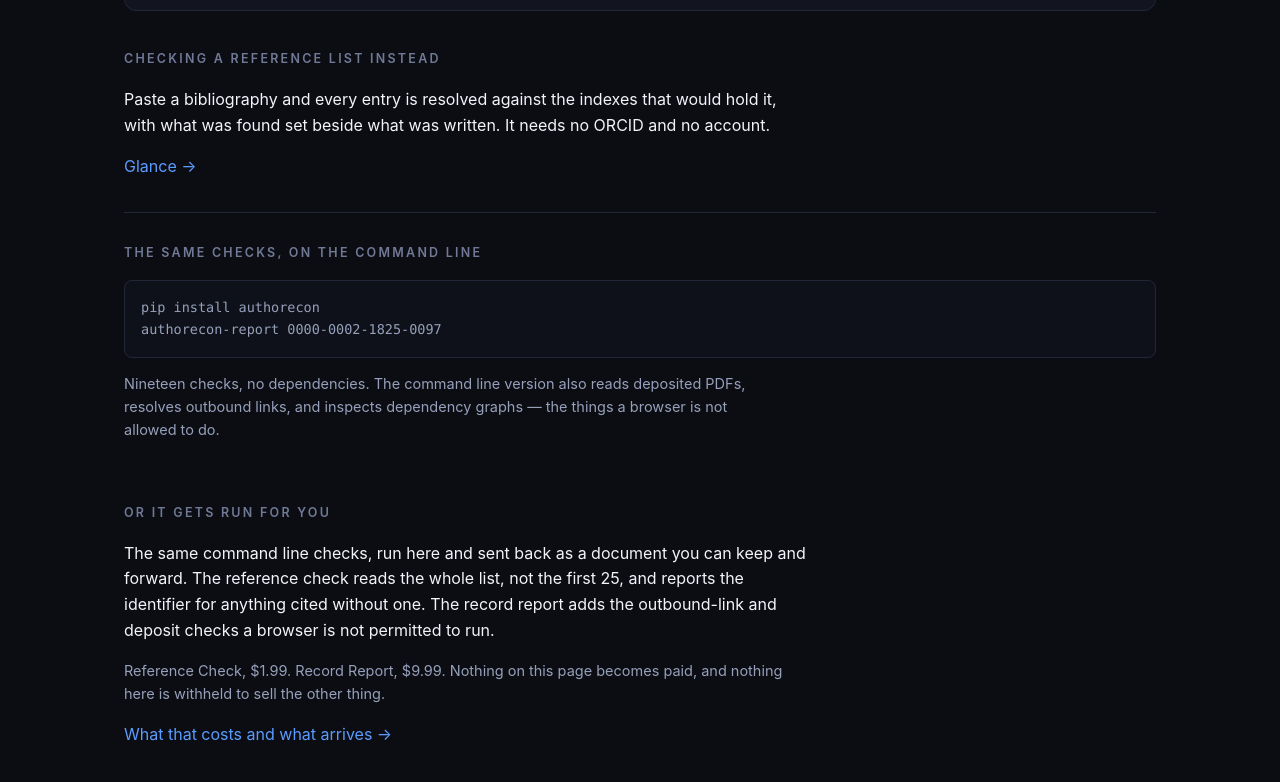
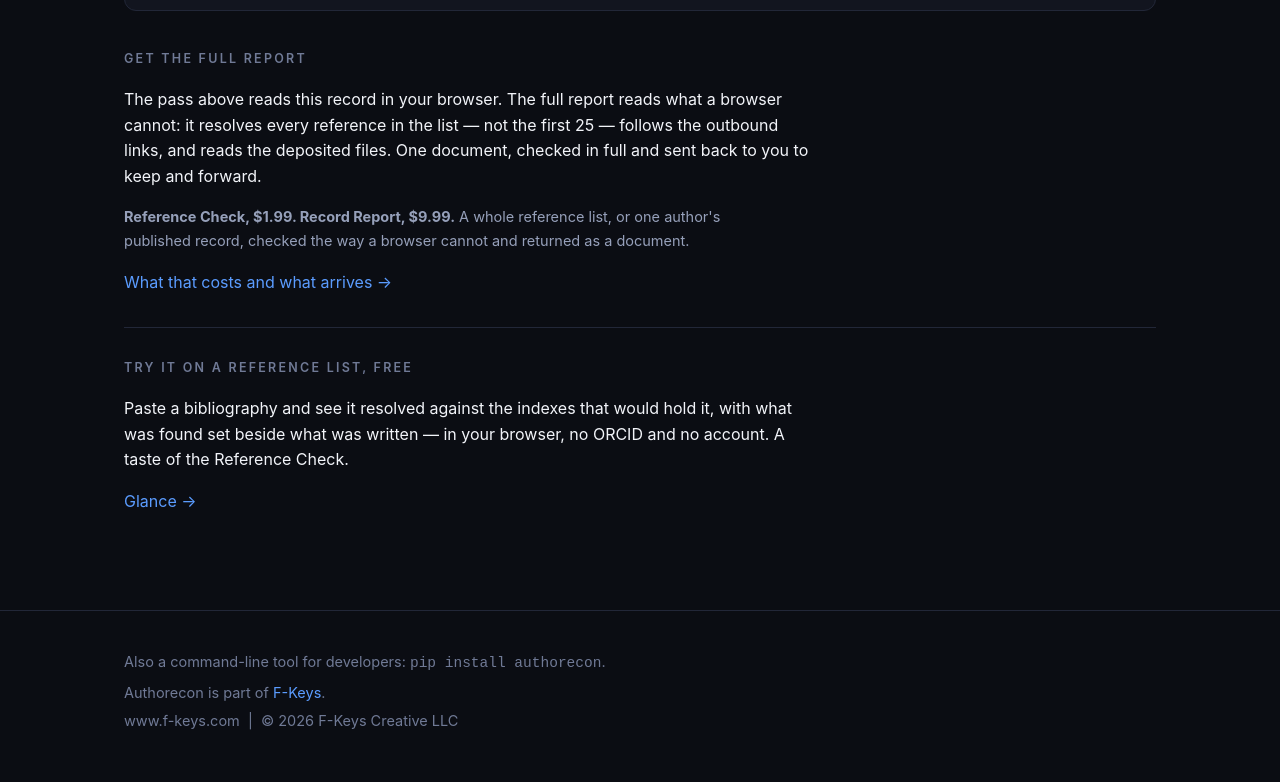
Before and after one commit to vince-gonzalez/authorecon, a plain HTML site: page index.html in a window 1280 px wide. Shown: the part 534-1316 px from the top of the page. Drawn offline with Linux system fonts and the light colour scheme.

Commit message:
Reframe: lead with the paid report; demote the command-line tool to a footnote

```diff
--- a/index.html
+++ b/index.html
@@ -190,10 +190,10 @@
       <h3>Not covered here</h3>
       <ul>
         <li>Whether each deposited document agrees with its own record —
-            needs the files, so it runs on the command line.</li>
-        <li>Whether outbound links still resolve — a browser cannot check
-            other people's servers, so this runs on the command line too.</li>
-        <li>Anything requiring a repository to read.</li>
+            that needs the files opened, which the full report does for you.</li>
+        <li>Whether outbound links still resolve — a browser cannot reach
+            other people's servers; the full report checks them.</li>
+        <li>Anything that needs the deposited files read.</li>
       </ul>
       <p class="detail" style="margin-top:16px">Nothing above is scored or
       graded. Each section states what was found and what could not be
@@ -204,39 +204,33 @@
   </div>
 
   <section class="block">
-    <h3>Checking a reference list instead</h3>
-    <p class="says" style="margin-bottom:16px">Paste a bibliography and every
-    entry is resolved against the indexes that would hold it, with what was
-    found set beside what was written. It needs no ORCID and no account.</p>
-    <p><a href="/glance/" style="font-size:16px">Glance &rarr;</a></p>
+    <h3>Get the full report</h3>
+    <p class="says" style="margin-bottom:16px">The pass above reads this record
+    in your browser. The full report reads what a browser cannot: it resolves
+    every reference in the list — not the first 25 — follows the outbound
+    links, and reads the deposited files. One document, checked in full and
+    sent back to you to keep and forward.</p>
+    <p class="detail" style="margin-bottom:18px"><b>Reference Check, $1.99.
+    Record Report, $9.99.</b> A whole reference list, or one author's published
+    record, checked the way a browser cannot and returned as a document.</p>
+    <p><a href="/order/" style="font-size:16px">What that costs and what
+    arrives &rarr;</a></p>
   </section>
 
   <section class="block" style="border-bottom:0">
-    <h3>The same checks, on the command line</h3>
-    <pre>pip install authorecon
-authorecon-report 0000-0002-1825-0097</pre>
-    <p class="detail">Nineteen checks, no dependencies. The command line
-    version also reads deposited PDFs, resolves outbound links, and inspects
-    dependency graphs — the things a browser is not allowed to do.</p>
-  </section>
-
-  <section class="block" style="border-bottom:0">
-    <h3>Or it gets run for you</h3>
-    <p class="says" style="margin-bottom:16px">The same command line checks,
-    run here and sent back as a document you can keep and forward. The reference check reads the whole list, not the first 25, and reports
-    the identifier for anything cited without one. The record report adds
-    the outbound-link and deposit checks a browser is not permitted to run.</p>
-    <p class="detail" style="margin-bottom:16px">Reference Check, $1.99. Record
-    Report, $9.99. Nothing on this page becomes paid, and nothing here is
-    withheld to sell the other thing.</p>
-    <p><a href="/order/" style="font-size:16px">What that costs and what
-    arrives &rarr;</a></p>
+    <h3>Try it on a reference list, free</h3>
+    <p class="says" style="margin-bottom:16px">Paste a bibliography and see it
+    resolved against the indexes that would hold it, with what was found set
+    beside what was written — in your browser, no ORCID and no account. A taste
+    of the Reference Check.</p>
+    <p><a href="/glance/" style="font-size:16px">Glance &rarr;</a></p>
   </section>
 
 </main>
 
 <footer>
   <div class="wrap">
+    <p>Also a command-line tool for developers: <code>pip install authorecon</code>.</p>
     <p>Authorecon is part of <a href="https://f-keys.com">F-Keys</a>.</p>
     <p>www.f-keys.com &nbsp;|&nbsp; &copy; 2026 F-Keys Creative LLC</p>
   </div>
```
